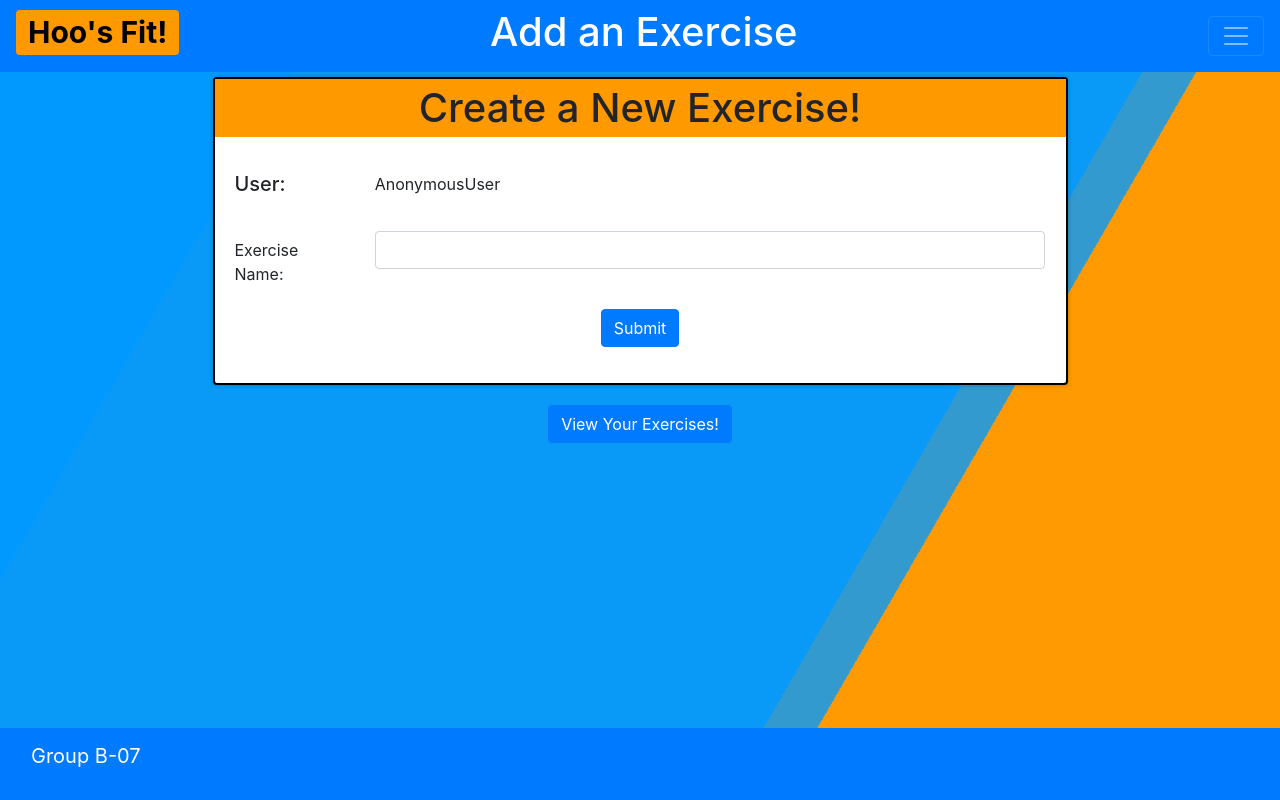
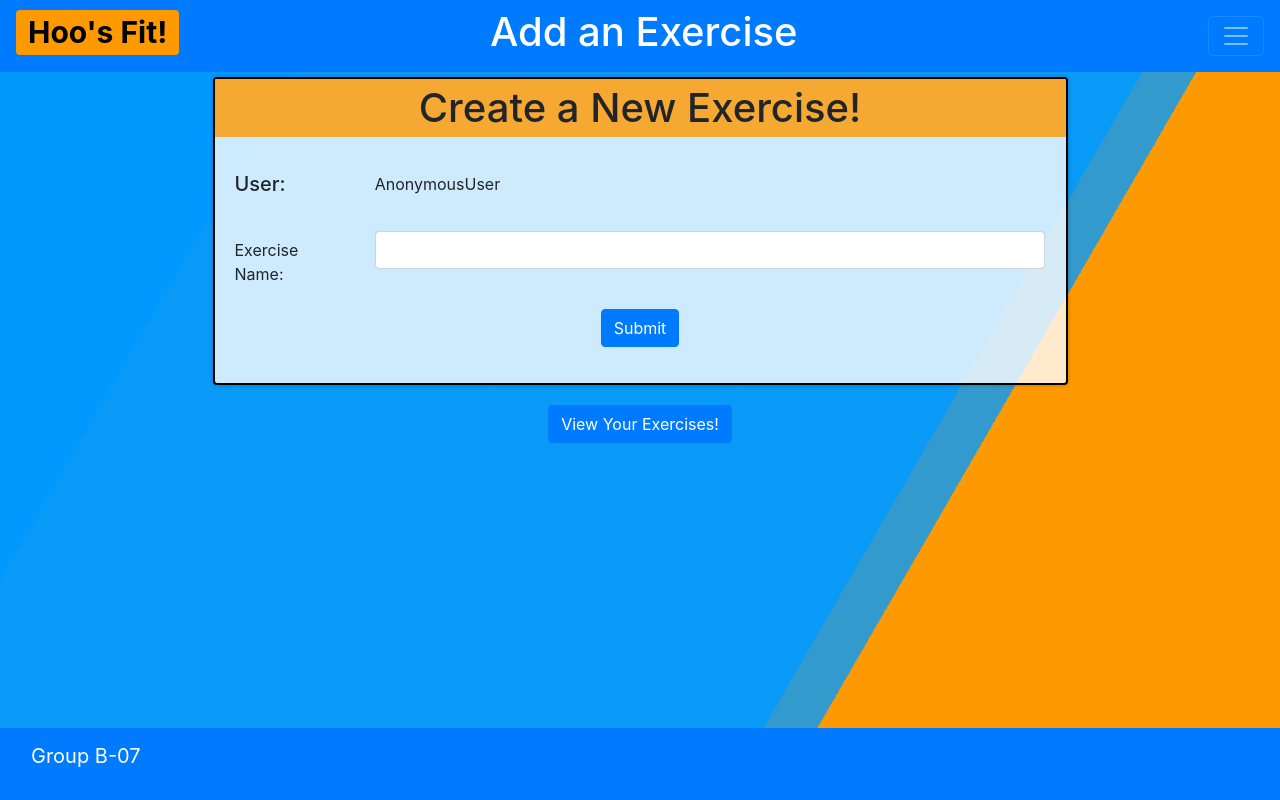
Before and after one commit to Jacksonwolf15/HoosFit, a Django app: page /profiles/1/exercise/ in a window 1280 px wide. Run offline with Django 3.2, Linux system fonts and the light colour scheme; some libraries are stand-ins or nearby versions.

Commit message:
made forms transparent like rest

```diff
--- a/hoosfit/templates/hoosfit/exercise.html
+++ b/hoosfit/templates/hoosfit/exercise.html
@@ -55,9 +55,9 @@
 
       {% block title %}
       <div class="row justify-content-center">
-        <div class="card w-75" style="border: 2px solid black; margin: auto; background-color:rgba(255,255,255,1); border-radius: .25em; box-shadow:0 0 .25em rgba(0,0,0,.25);">
+        <div class="card w-75" style="border: 2px solid black; margin: auto; background-color:rgba(255,255,255,.8); border-radius: .25em; box-shadow:0 0 .25em rgba(0,0,0,.25);">
         <div>
-          <h1 align='center' style="padding: 5px; background-color: rgb(255, 153, 0);">Create a New Exercise!</h1>
+          <h1 align='center' style="padding: 5px; background-color: rgba(255, 153, 0, .8);">Create a New Exercise!</h1>
         </div>
         {% endblock %}
           <div class="card-body">
```
